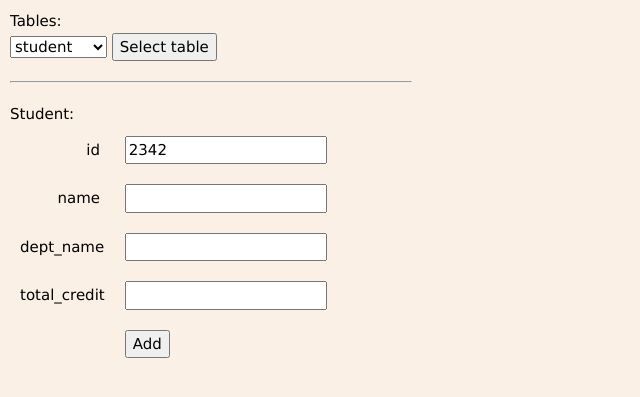
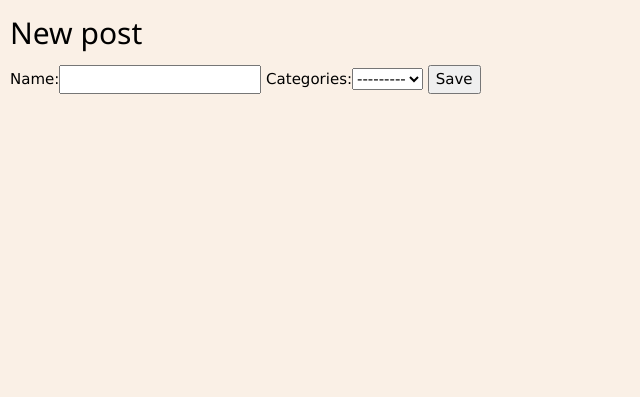
Before and after one commit to AnshKhurana/SuperPool, a Django app: template templates/services/create.html in a window 1280 px wide. Shown: the top 397 px of the page, without its empty margins (0-640 px from the left). Run offline with Django 3.2, Linux system fonts and the light colour scheme; the template is opened without the code that fills it: values that come from a table or form of the project are taken from there, others are empty.

Commit message:
form linked

```diff
--- a/pool/urls.py
+++ b/pool/urls.py
@@ -5,5 +5,5 @@ app_name = "pool"
 
 urlpatterns = [
     # path('create', ServiceCreateView.as_view(),name='create')
-
+    path('', home, name='home')
 ]
--- a/services/forms.py
+++ b/services/forms.py
@@ -1,14 +1,23 @@
 from django import forms
 from pool.models import Service, TravelService, FoodService, ShoppingService, Category
 
-class ServiceCreationForm(forms.Form):
+class ServiceCreationForm(forms.ModelForm):
+
+    class Meta:
+        fields = '__all__'
+        model = Category
 
     categories = forms.ModelChoiceField(queryset=Category.objects.values_list('name').order_by('name'))
 
+    def clean(self):
+        cleaned_data = super(ServiceCreationForm, self).clean()
+        categories = cleaned_data.get('categories')
+        if not categories:
+            raise forms.ValidationError('some error!')
     # self.fields['category'].widget.attrs.update({'placeholder': 'Choose Username'})
 
-    class Meta:
-        model = Service
+    # class Meta:
+    #     model = Service
         # fields = ("username",
         #           "email",
         #           "phone_number",
--- a/services/urls.py
+++ b/services/urls.py
@@ -4,6 +4,6 @@ from .views import *
 app_name = "services"
 
 urlpatterns = [
-    path('services/create', create, name="create_service"),
+    path('create', ServiceCreateView.as_view(), name="create"),
 
 ]
--- a/services/views.py
+++ b/services/views.py
@@ -10,9 +10,9 @@ from accounts.models import User
 class ServiceCreateView(CreateView):
 
     model = Service
-    form = ServiceCreationForm
+    form_class = ServiceCreationForm
     success_url = '/'
-    template_name = 'groups/create.html'
+    template_name = 'services/create.html'
 
     def get_success_url(self):
         return self.success_url
@@ -26,7 +26,7 @@ class ServiceCreateView(CreateView):
             return redirect('pool:home')
         else:
             print(service_create_form.errors)
-            return render(request, 'services/create.html', {'form': service_create_form})
+            return render(request, 'services/create.html', {'form_cat': service_create_form})
 
 
     # fields=['name','description']
--- a/superpool/settings.py
+++ b/superpool/settings.py
@@ -38,6 +38,7 @@ INSTALLED_APPS = [
     'django.contrib.messages',
     'django.contrib.staticfiles',
     'pool',
+    'services',
     'accounts',
     'groups'
 ]
--- a/superpool/urls.py
+++ b/superpool/urls.py
@@ -21,5 +21,6 @@ urlpatterns = [
     path('admin/', admin.site.urls),
     path('accounts/', include('accounts.urls')),
     path('',include('pool.urls')),
-    path('groups/',include('groups.urls'))
+    path('groups/',include('groups.urls')),
+    path('services/', include('services.urls'))
 ]
--- a/templates/base.html
+++ b/templates/base.html
@@ -28,7 +28,7 @@
                 </form>
             </div>
             <ul class="setting-area">
-                <li><a href="{% url 'pool:home' %}" title="New Post" data-ripple=""><i class="ti-plus"></i></a></li>
+                <li><a href="{% url 'services:create' %}" title="New Post" data-ripple=""><i class="ti-plus"></i></a></li>
                 <li><a href="{% url 'pool:home' %}" title="Home" data-ripple=""><i class="ti-home"></i></a></li>
 
 {#                <li><a href="{% url 'communications:all-messages' %}" class="link">Messenger</a></li>#}
--- a/templates/services/create.html
+++ b/templates/services/create.html
@@ -39,54 +39,13 @@ hr {
 </head>
 <body>
 
-<form action="/insert" method="post">
-  <div>Tables:</div>
-  <select name="table_select">
-    <option value="student">student</option>
-    <option value="university">university</option>
-    <option value="teaches">teaches</option>
-  </select>
-  <input type="submit" value="Select table" >
-</form>
-<hr>
-<form action="/insert" method="post">
-  <div>Student:</div>
-  <input type="hidden" name="table_name" value="student">
-  <div class="row">
-    <div class="left">id</div>
-    <div class="right">
-      <input type="text" name="id" value="2342">
-    </div>
-  </div>
-
-  <div class="row">
-    <div class="left">name</div>
-    <div class="right">
-      <input type="text" name="name">
-    </div>
-  </div>
-
-  <div class="row">
-    <div class="left">dept_name</div>
-    <div class="right">
-      <input type="text" name="dept_name">
-    </div>
-  </div>
-
-  <div class="row">
-    <div class="left">total_credit</div>
-    <div class="right">
-      <input type="text" name="total_credit">
-    </div>
-  </div>
- </div>
-
- <div class = "row">
-   <div class="left"></div>
- <div class="right">
-   <input type="submit" value="Add" >
- </div>
-</form>
+{% block content %}
+    <h2>New post</h2>
+    <form method="POST">{% csrf_token %}
+        {{ form_cat }}
+        <button type="submit" class="save btn btn-default">Save</button>
+    </form>
+{% endblock %}
 
 </body>
 
```
